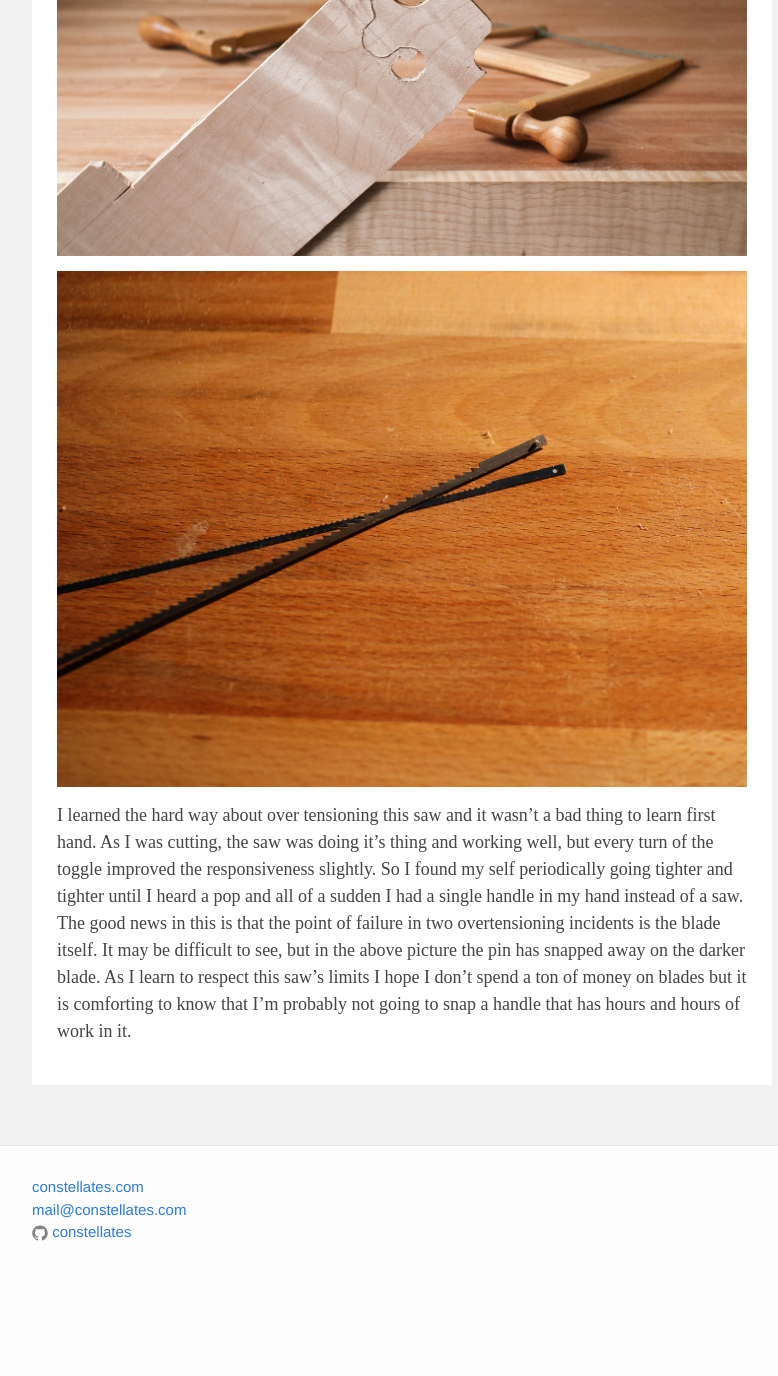
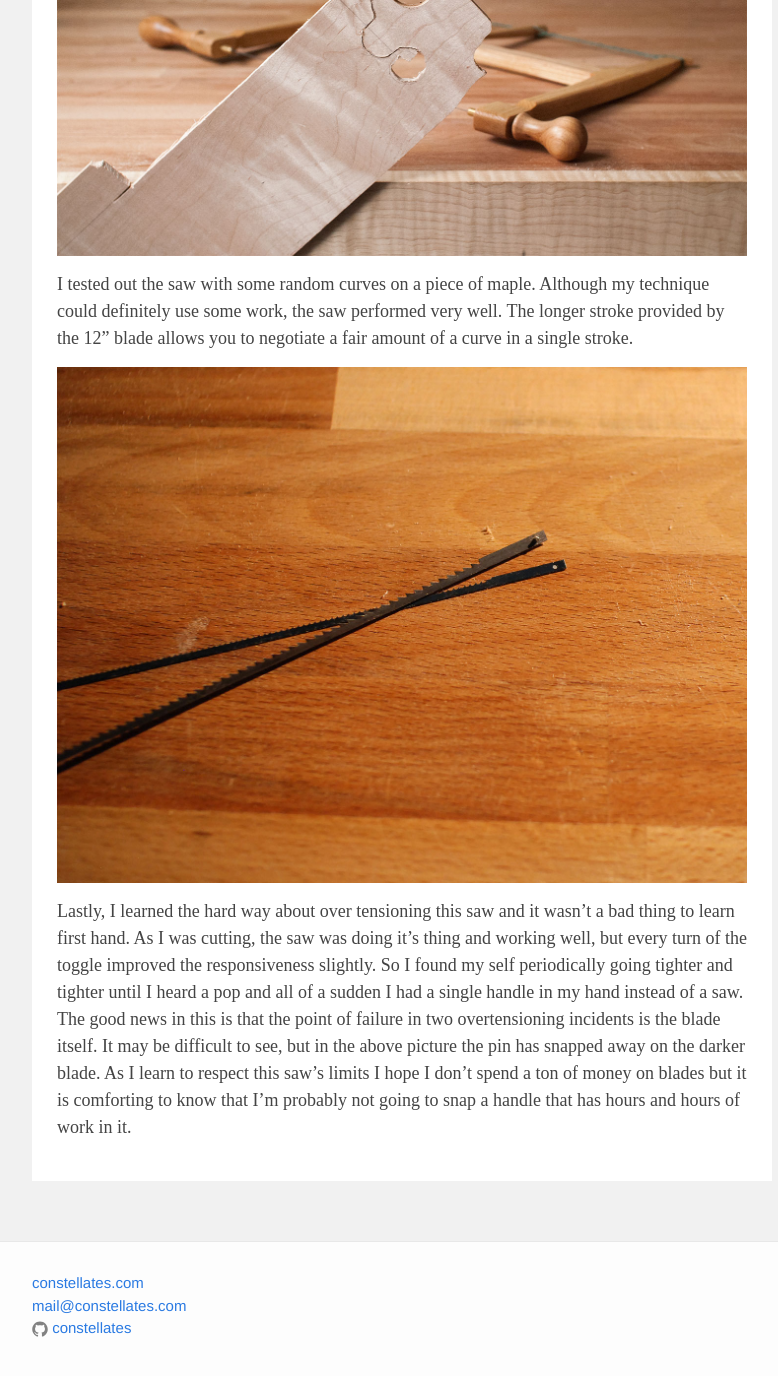
Before and after one commit to constellates/blog.constellates, a Jekyll site: the page built from _posts/2016-01-28-gramercy-bowsaw.markdown, in a window 1280 px wide and 1400 px high, scrolled down 37374 px. Shown: the top 1376 px of the window, without its empty margins (238-1016 px from the left). Built offline with Jekyll 4.4.1, drawn with Linux system fonts in a browser that asks for light colours; before the commit the page ends 38678 px from its top, so only the background shows below that; some of the changed text lies outside the part shown.

```diff
--- a/_includes/head.html
+++ b/_includes/head.html
@@ -11,4 +11,5 @@
   <link rel="canonical" href="{{ page.url | replace:'index.html','' | prepend: site.baseurl | prepend: site.url }}">
   <link rel="alternate" type="application/rss+xml" title="{{ site.title }}" href="{{ "/feed.xml" | prepend: site.baseurl | prepend: site.url }}">
   <link href='https://fonts.googleapis.com/css?family=Roboto:400,300' rel='stylesheet' type='text/css' />
+  <meta property="og:image" content={{ page.image | prepend: site.url}} />
 </head>
--- a/_posts/2016-01-28-gramercy-bowsaw.markdown
+++ b/_posts/2016-01-28-gramercy-bowsaw.markdown
@@ -255,10 +255,12 @@ I found the easiest way to attach the string was to put the saw together with a
 
 I wrapped the line around four times and tied another knot on the same side. This left and even four strands on each side of the saw. All that was left was to slip in the toggle, tighten and saw away.
 
-## A note on tensioning
+## Final Thoughts
 
 ![3]({{ site.url }}/assets/gramercy_bow_saw/DSC_0003.jpg)
 
+I tested out the saw with some random curves on a piece of maple. Although my technique could definitely use some work, the saw performed very well. The longer stroke provided by the 12" blade allows you to negotiate a fair amount of a curve in a single stroke.
+
 ![83]({{ site.url }}/assets/gramercy_bow_saw/DSC_0083.jpg)
 
-I learned the hard way about over tensioning this saw and it wasn't a bad thing to learn first hand. As I was cutting, the saw was doing it's thing and working well, but every turn of the toggle improved the responsiveness slightly. So I found my self periodically going tighter and tighter until I heard a pop and all of a sudden I had a single handle in my hand instead of a saw. The good news in this is that the point of failure in two overtensioning incidents is the blade itself. It may be difficult to see, but in the above picture the pin has snapped away on the darker blade. As I learn to respect this saw's limits I hope I don't spend a ton of money on blades but it is comforting to know that I'm probably not going to snap a handle that has hours and hours of work in it.
+Lastly, I learned the hard way about over tensioning this saw and it wasn't a bad thing to learn first hand. As I was cutting, the saw was doing it's thing and working well, but every turn of the toggle improved the responsiveness slightly. So I found my self periodically going tighter and tighter until I heard a pop and all of a sudden I had a single handle in my hand instead of a saw. The good news in this is that the point of failure in two overtensioning incidents is the blade itself. It may be difficult to see, but in the above picture the pin has snapped away on the darker blade. As I learn to respect this saw's limits I hope I don't spend a ton of money on blades but it is comforting to know that I'm probably not going to snap a handle that has hours and hours of work in it.
```
Also changed, not shown: other parts of _posts/2016-01-28-gramercy-bowsaw.markdown (+1 -1 lines).
